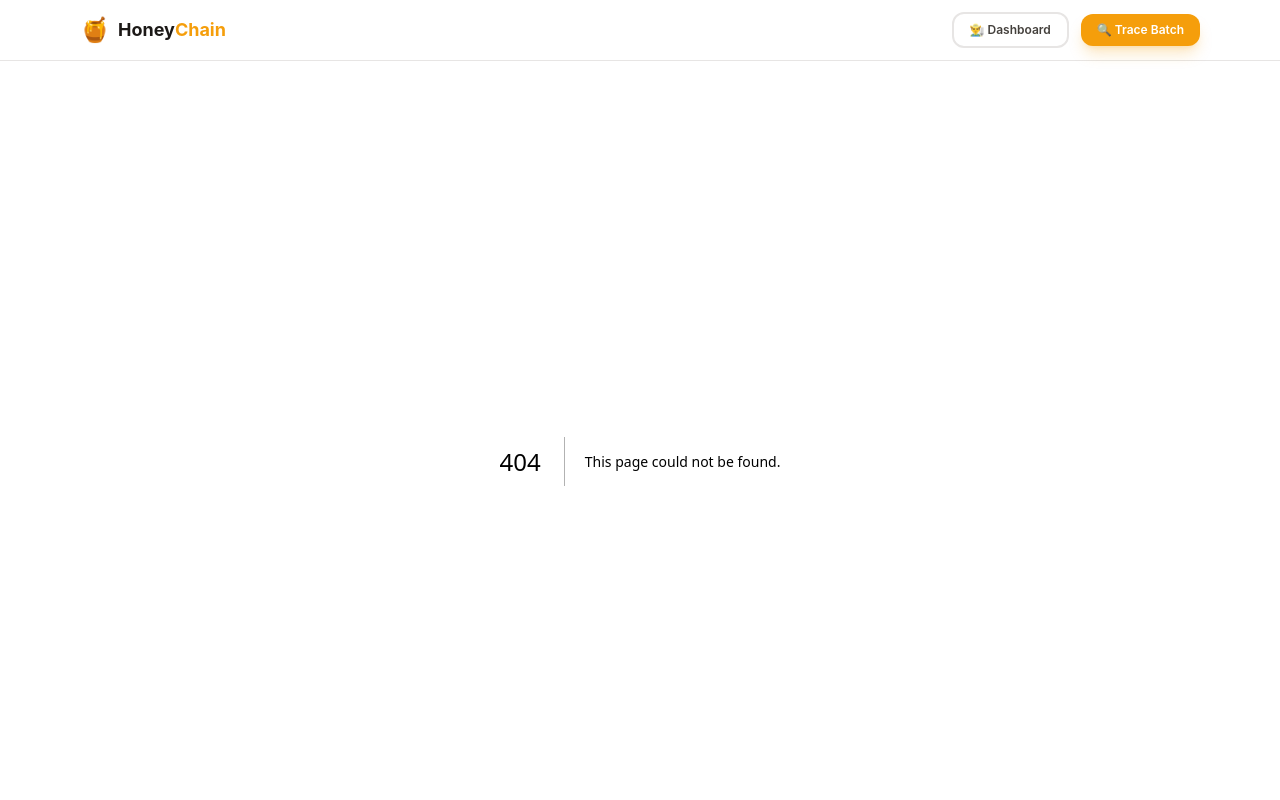
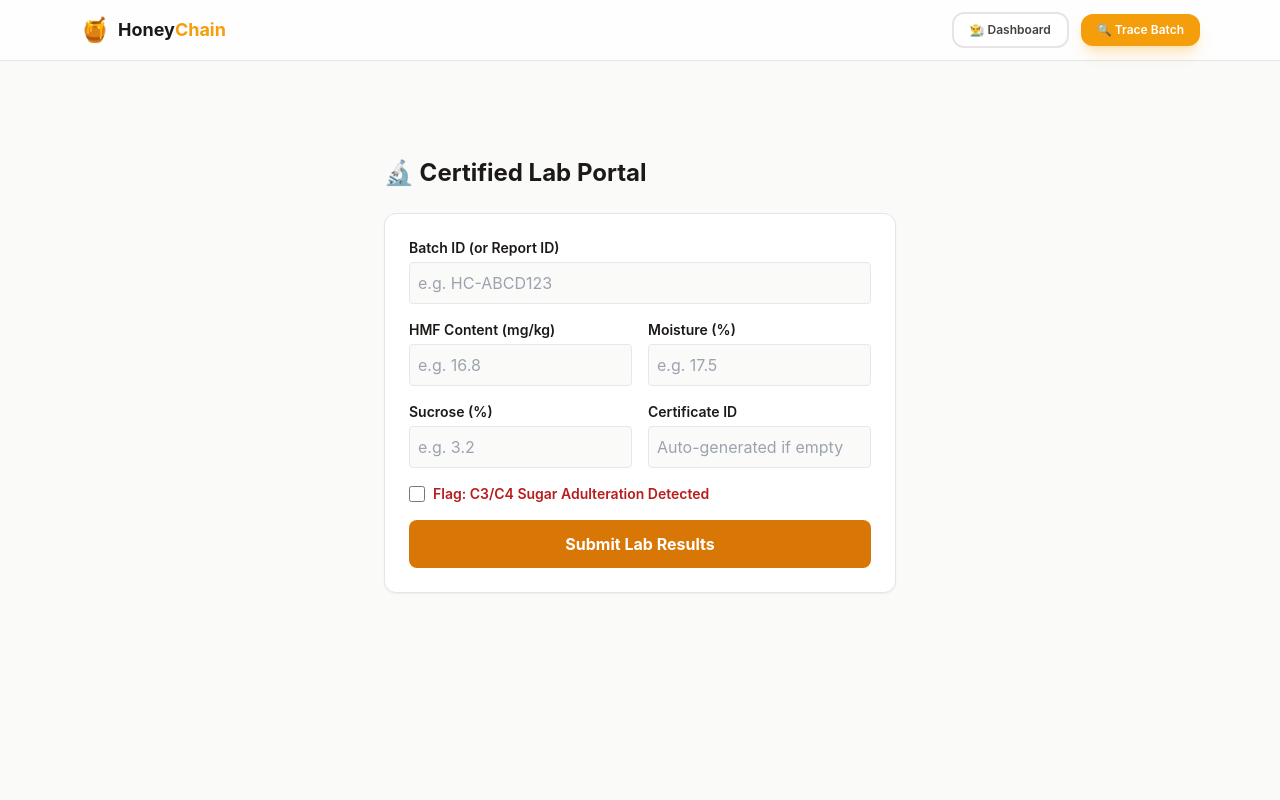
Before and after one commit to Aashusony91/honey-chain, a Next.js app in the folder frontend_ui/: page /lab in a window 1280 px wide. Before the commit this address had no page. Shown: the top 800 px of the page. Built offline with nearby package versions, Linux system fonts and the light colour scheme; no server answers.

Commit message:
feat(ui): Add Certified Lab Portal and dynamic QR Code generation on Trace page

```diff
--- /dev/null
+++ b/frontend_ui/src/app/lab/page.tsx
@@ -0,0 +1,83 @@
+"use client";
+
+import { useState } from "react";
+import { submitLabResults } from "@/lib/api";
+
+export default function LabPage() {
+  const [batchId, setBatchId] = useState("");
+  const [hmf, setHmf] = useState("");
+  const [moisture, setMoisture] = useState("");
+  const [sucrose, setSucrose] = useState("");
+  const [adulteration, setAdulteration] = useState(false);
+  const [certId, setCertId] = useState("");
+  const [status, setStatus] = useState("");
+  const [loading, setLoading] = useState(false);
+
+  const handleSubmit = async (e: React.FormEvent) => {
+    e.preventDefault();
+    setLoading(true);
+    setStatus("Submitting...");
+    try {
+      await submitLabResults(batchId, {
+        hmf_content_mg_kg: parseFloat(hmf),
+        moisture_percentage: parseFloat(moisture),
+        sucrose_percentage: parseFloat(sucrose),
+        c3_c4_sugar_adulteration: adulteration,
+        lab_cert_id: certId || "LAB-" + Math.floor(Math.random() * 10000)
+      } as any);
+      setStatus("✅ Lab results successfully attached to batch!");
+      setBatchId(""); setHmf(""); setMoisture(""); setSucrose(""); setAdulteration(false); setCertId("");
+    } catch (err: any) {
+      setStatus("❌ Error: " + err.message);
+    }
+    setLoading(false);
+  };
+
+  return (
+    <main className="min-h-screen bg-stone-50 p-6 pt-24 font-sans text-stone-900">
+      <div className="mx-auto max-w-lg">
+        <h1 className="text-2xl font-bold mb-6">🔬 Certified Lab Portal</h1>
+
+        <form onSubmit={handleSubmit} className="bg-white p-6 rounded-xl shadow-sm border border-stone-200 space-y-4">
+          <div>
+            <label className="block text-sm font-semibold mb-1">Batch ID (or Report ID)</label>
+            <input type="text" required value={batchId} onChange={e => setBatchId(e.target.value)} className="w-full p-2 border rounded bg-stone-50" placeholder="e.g. HC-ABCD123" />
+          </div>
+
+          <div className="grid grid-cols-2 gap-4">
+            <div>
+              <label className="block text-sm font-semibold mb-1">HMF Content (mg/kg)</label>
+              <input type="number" step="0.1" required value={hmf} onChange={e => setHmf(e.target.value)} className="w-full p-2 border rounded bg-stone-50" placeholder="e.g. 16.8" />
+            </div>
+            <div>
+              <label className="block text-sm font-semibold mb-1">Moisture (%)</label>
+              <input type="number" step="0.1" required value={moisture} onChange={e => setMoisture(e.target.value)} className="w-full p-2 border rounded bg-stone-50" placeholder="e.g. 17.5" />
+            </div>
+          </div>
+
+          <div className="grid grid-cols-2 gap-4">
+            <div>
+              <label className="block text-sm font-semibold mb-1">Sucrose (%)</label>
+              <input type="number" step="0.1" required value={sucrose} onChange={e => setSucrose(e.target.value)} className="w-full p-2 border rounded bg-stone-50" placeholder="e.g. 3.2" />
+            </div>
+            <div>
+              <label className="block text-sm font-semibold mb-1">Certificate ID</label>
+              <input type="text" value={certId} onChange={e => setCertId(e.target.value)} className="w-full p-2 border rounded bg-stone-50" placeholder="Auto-generated if empty" />
+            </div>
+          </div>
+
+          <div className="flex items-center gap-2 mt-2">
+            <input type="checkbox" id="adulteration" checked={adulteration} onChange={e => setAdulteration(e.target.checked)} className="w-4 h-4" />
+            <label htmlFor="adulteration" className="text-sm font-semibold text-red-700">Flag: C3/C4 Sugar Adulteration Detected</label>
+          </div>
+
+          <button type="submit" disabled={loading} className="w-full bg-honey-600 text-white font-bold py-3 rounded-lg hover:bg-honey-700 mt-4 disabled:opacity-50">
+            {loading ? "Submitting..." : "Submit Lab Results"}
+          </button>
+
+          {status && <div className="mt-4 p-3 rounded bg-stone-100 text-sm font-semibold">{status}</div>}
+        </form>
+      </div>
+    </main>
+  );
+}
--- a/frontend_ui/src/app/trace/[batchId]/page.tsx
+++ b/frontend_ui/src/app/trace/[batchId]/page.tsx
@@ -1,4 +1,5 @@
 "use client";
+import QRCode from "react-qr-code";
 
 import { useEffect, useState } from "react";
 import { useParams } from "next/navigation";
@@ -380,17 +381,26 @@ export default function TraceDetailPage() {
           </h1>
           <p className="mt-1 font-mono text-sm text-stone-500">{batchId}</p>
         </div>
+        <div className="flex items-center gap-3">
+          <div className="rounded-lg bg-white p-1.5 border border-stone-200 shadow-sm shrink-0">
+            <QRCode
+              value={`${typeof window !== 'undefined' ? window.location.origin : ''}/trace/${batchId}`}
+              size={68}
+              level="M"
+            />
+          </div>
           {trace.batch.anomaly_flags.length === 0 ? (
-          <div className="flex flex-col items-center gap-1 rounded-xl bg-emerald-50 border border-emerald-200 px-4 py-3">
+            <div className="flex flex-col items-center justify-center gap-1 rounded-xl bg-emerald-50 border border-emerald-200 w-20 h-20 shrink-0">
               <span className="text-2xl">✅</span>
-            <span className="text-xs font-bold text-emerald-700">VERIFIED</span>
+              <span className="text-[10px] font-bold text-emerald-700">VERIFIED</span>
             </div>
           ) : (
-          <div className="flex flex-col items-center gap-1 rounded-xl bg-red-50 border border-red-200 px-4 py-3">
+            <div className="flex flex-col items-center justify-center gap-1 rounded-xl bg-red-50 border border-red-200 w-20 h-20 shrink-0">
               <span className="text-2xl">🚩</span>
-            <span className="text-xs font-bold text-red-700">FLAGGED</span>
+              <span className="text-[10px] font-bold text-red-700">FLAGGED</span>
             </div>
           )}
+        </div>
       </div>
 
       {usingMock && (
--- a/frontend_ui/src/lib/api.ts
+++ b/frontend_ui/src/lib/api.ts
@@ -233,3 +233,16 @@ export async function syncBatches(
     batch_ids: results,
   };
 }
+
+export async function submitLabResults(batchId: string, labData: LabMetrics) {
+  const res = await fetch(`${API_BASE}/api/public/trace/${batchId}/lab`, {
+    method: "POST",
+    headers: { "Content-Type": "application/json" },
+    body: JSON.stringify(labData),
+  });
+  if (!res.ok) {
+    const err = await res.text();
+    throw new Error(`Submit failed (${res.status}): ${err}`);
+  }
+  return res.json();
+}
```
Also changed, not shown: 1 other file (tests, documents, lock files or other folders). Lines whose indentation alone changed are shown as unchanged.
